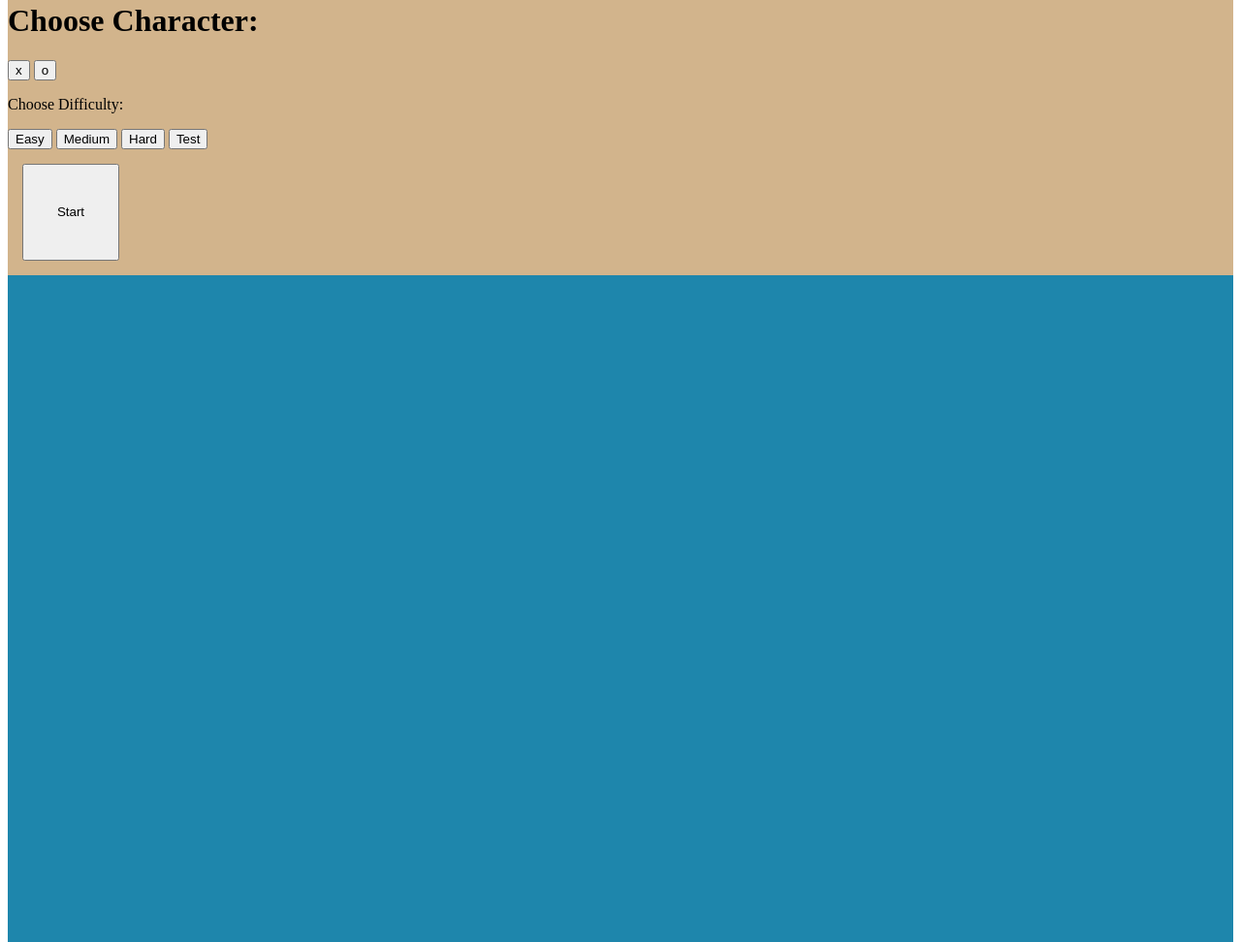
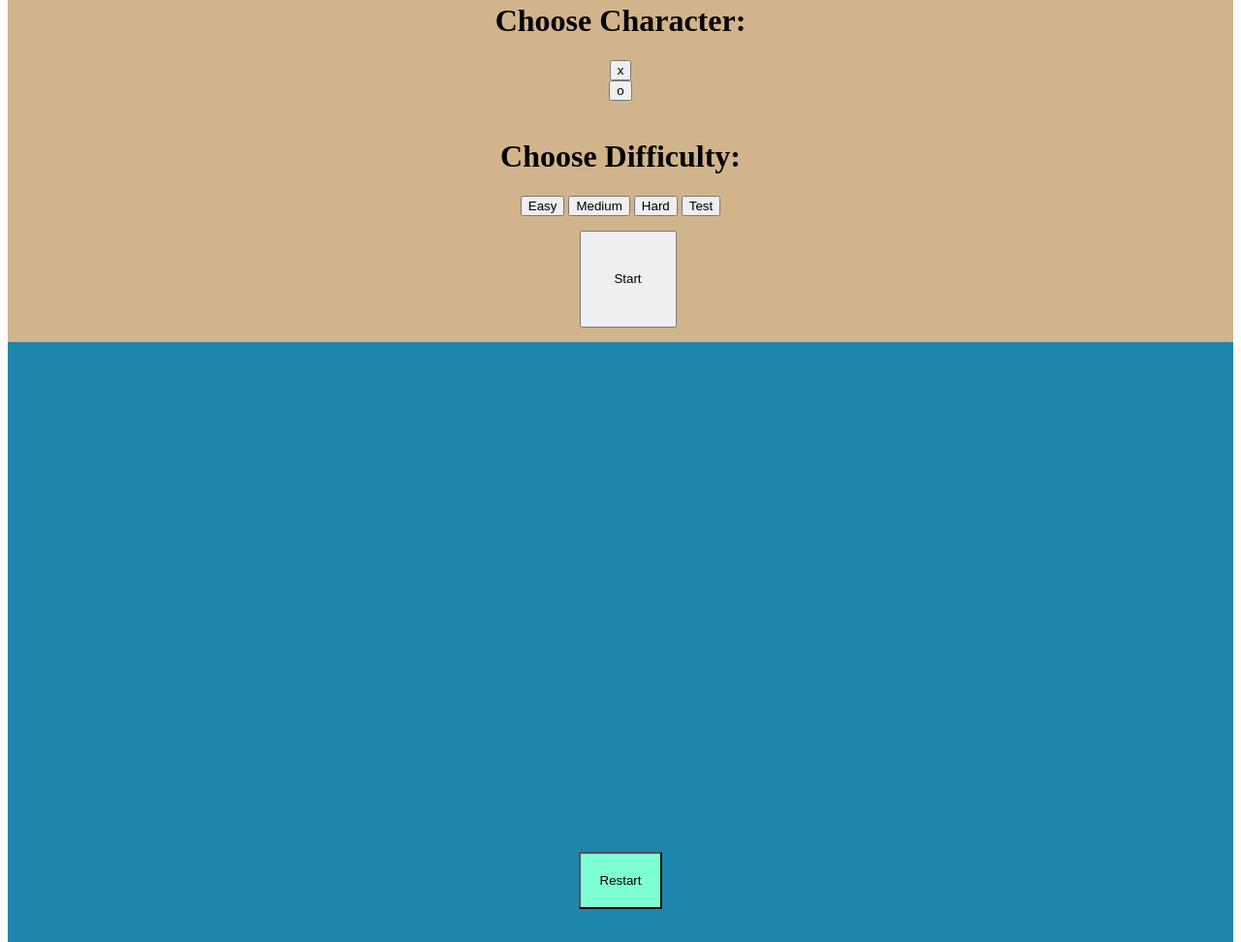
Before and after one commit to elliohip/Tic-Tac-Toe, a plain HTML site: page index.html in a window 1280 px wide. Shown: the part 180-1152 px from the top of the page at 97% size. Drawn offline with Linux system fonts and the light colour scheme.

Commit message:
fixed minor ui

```diff
--- a/index.html
+++ b/index.html
@@ -26,7 +26,7 @@
             <button id="o-character">o</button>
             <br>
 
-            <p id="difficulty-label">Choose Difficulty: </p>
+            <h1 id="difficulty-label">Choose Difficulty: </h1>
             <div id ="difficulty">
                 <button id="easy">Easy</button>
                 <button id="medium">Medium</button>
@@ -37,7 +37,6 @@
             <button id="start-button">Start</button>
 
         </div>
-        <div class="score-board" id="game-score"></div>
         <div class="main-game" id="game">
 
         </div>
--- a/style.css
+++ b/style.css
@@ -7,14 +7,28 @@ header {
 
 main {
     display: grid;
-    grid-template-rows: 1fr 1fr 4fr 1fr;
+    grid-template-rows: 1fr 1fr 1fr;
 
     background-color: rgb(30, 134, 172);
 
 }
 
+.restart-button {
+    max-width: 250px;
+    max-height: 250px;
+    background-color: aquamarine;
+    align-self: center;
+    justify-self: center;
+    padding: 20px;
+}
+
 .choose-character {
+    display: flex;
     background-color:tan;
+    justify-self: center;
+    width: 100%;
+    align-items: center;
+    flex-flow: column;
 }
 
 #game {
```
